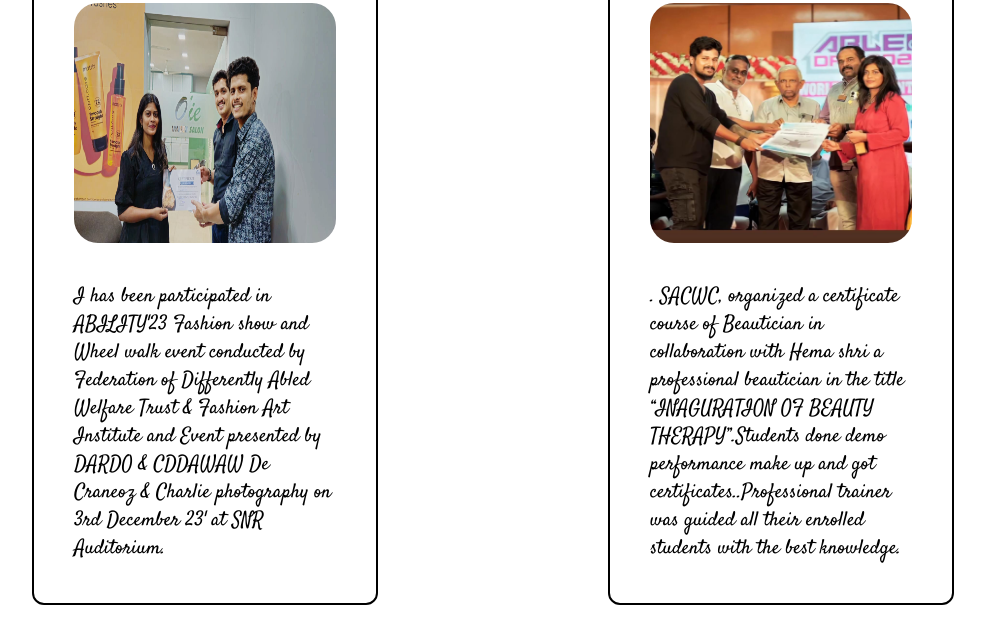
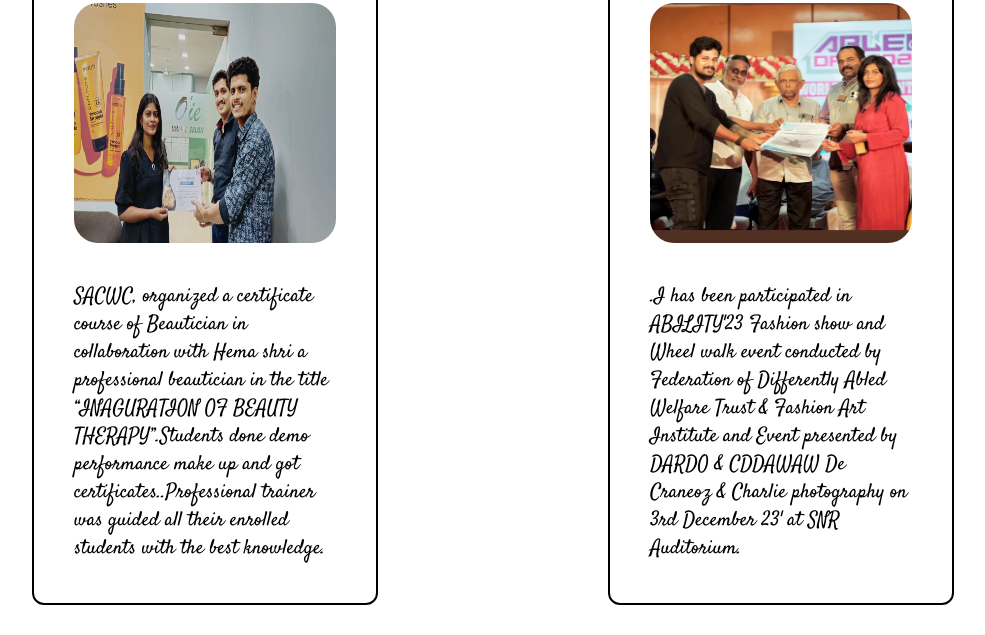
Before and after one commit to infinestTech/HEMA-S-MIRACLE-ICON, a website: page index.html in a window 1280 px wide. Shown: the part 6004-6639 px from the top of the page, without its empty margins (167-1152 px from the left). Drawn offline with nearby package versions, Linux system fonts and the light colour scheme.

Commit message:
Update index.html

```diff
--- a/index.html
+++ b/index.html
@@ -156,16 +156,16 @@
             <div
                 class="md:p-10 p-5 md:mb-0 mb-10 rounded-xl flex-col flex justify-start items-center backdrop-blur-sm bg-opacity-25 border-black border-2 w-full md:w-[30%] flex-shrink-0  md:ml-10">
                 <img class="w-full mb-10" src="images/award1.jpeg" alt="">
-                <p class="text-xl">I has been participated in ABILITY'23 Fashion show and Wheel walk event conducted by Federation of Differently Abled Welfare Trust & Fashion Art Institute and Event presented by  DARDO & CDDAWAW  De Craneoz  & Charlie photography on 3rd December 23'
-                    at SNR Auditorium.</p>
+                <p class="text-xl">SACWC, organized a certificate course of Beautician in collaboration with Hema shri a
+                    professional beautician in the title <br>“INAGURATION OF BEAUTY THERAPY”.Students done demo
+                    performance make up and got certificates..Professional trainer was
+                    guided all their enrolled students with the best knowledge.</p>
             </div>
             <div
                 class="md:p-10 p-5 md:mb-0 mb-10 rounded-xl flex-col flex justify-start items-center backdrop-blur-sm bg-opacity-25 border-black border-2 w-full md:w-[30%] flex-shrink-0  md:ml-10">
                 <img class="w-full mb-10" src="images/achieve.jpeg" alt="">
-                <p class="text-xl">. SACWC, organized a certificate course of Beautician in collaboration with Hema shri a
-                    professional beautician in the title <br>“INAGURATION OF BEAUTY THERAPY”.Students done demo
-                    performance make up and got certificates..Professional trainer was
-                    guided all their enrolled students with the best knowledge.
+                <p class="text-xl">.I has been participated in ABILITY'23 Fashion show and Wheel walk event conducted by Federation of Differently Abled Welfare Trust & Fashion Art Institute and Event presented by  DARDO & CDDAWAW  De Craneoz  & Charlie photography on 3rd December 23'
+                    at SNR Auditorium.
                     </p>
             </div>
             <div
```
